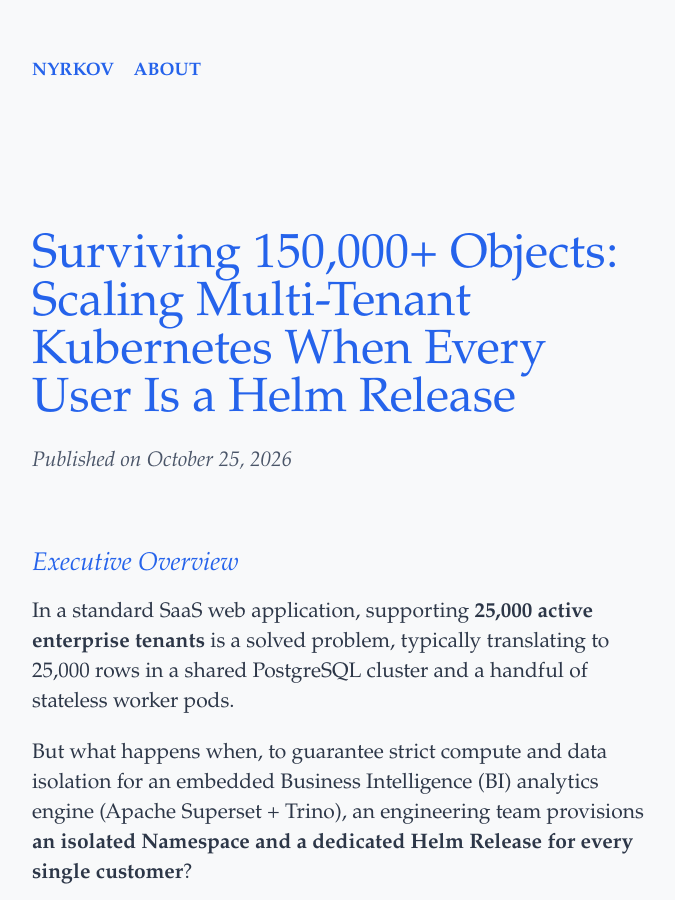
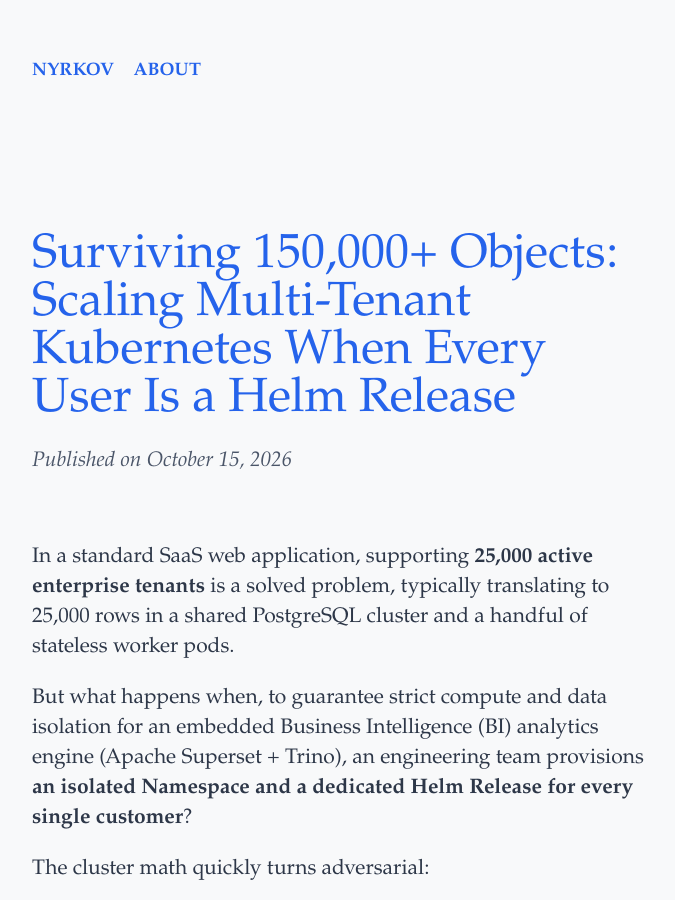
Before and after one commit to IlyaNyrkov/IlyaNyrkov.github.io, a Jekyll site: the page built from _posts/2026-10-15-surviving-150k-kubernetes.md, in a window 1280 px wide and 900 px high. Shown: the whole window, without its empty margins (128-803 px from the left). Built offline with Jekyll 4.4.1, drawn with Linux system fonts in a browser that asks for light colours; some web fonts are replaced.

Commit message:
changed date to previous

```diff
--- a/_posts/2026-10-25-surviving-150k-kubernetes.md
+++ b/_posts/2026-10-15-surviving-150k-kubernetes.md
@@ -3,7 +3,6 @@ layout: post
 title: "Surviving 150,000+ Objects: Scaling Multi-Tenant Kubernetes When Every User Is a Helm Release"
 ---
 
-### Executive Overview
 
 In a standard SaaS web application, supporting **25,000 active enterprise tenants** is a solved problem, typically translating to 25,000 rows in a shared PostgreSQL cluster and a handful of stateless worker pods.
 
```
